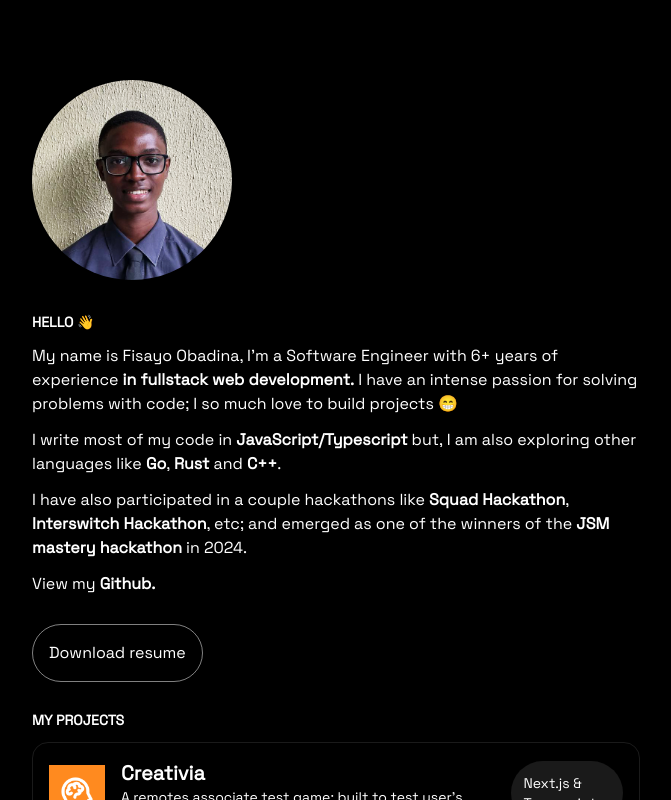
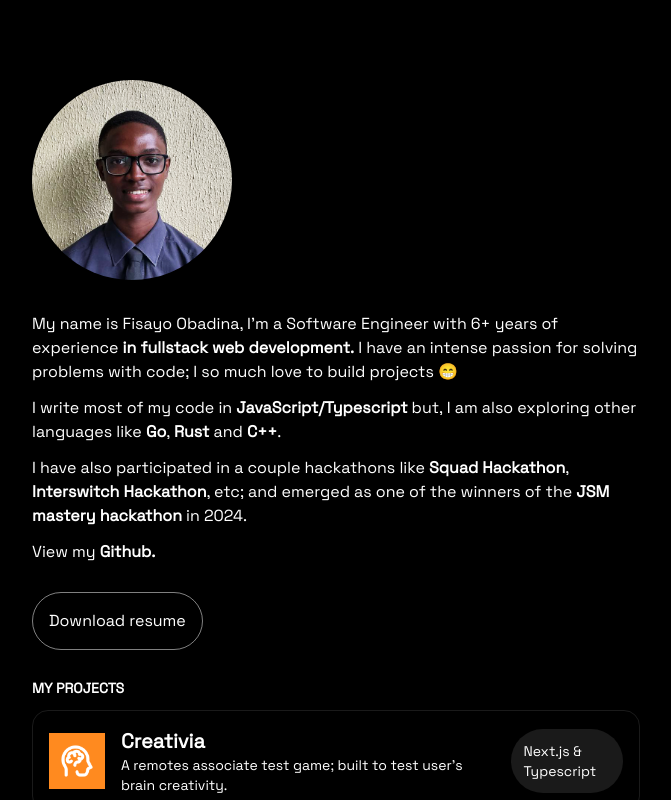
Before and after one commit to fisayo-dev/fisayobadina, a Next.js app: page / in a window 1280 px wide. Shown: the top 800 px of the page, without its empty margins (304-975 px from the left). Built offline with nearby package versions, Linux system fonts and the light colour scheme.

Commit message:
chore: remove sections

```diff
--- a/app/page.tsx
+++ b/app/page.tsx
@@ -146,7 +146,6 @@ const Home = () => {
       {/* Whole body */}
       <div className="grid gap-3">
         {/* Intro */}
-        <h1 className="text-sm font-bold">HELLO 👋</h1>
         <div className="grid gap-3 mb-4">
           <p className="">
             My name is Fisayo Obadina, I&apos;m a Software Engineer with 6+
```
